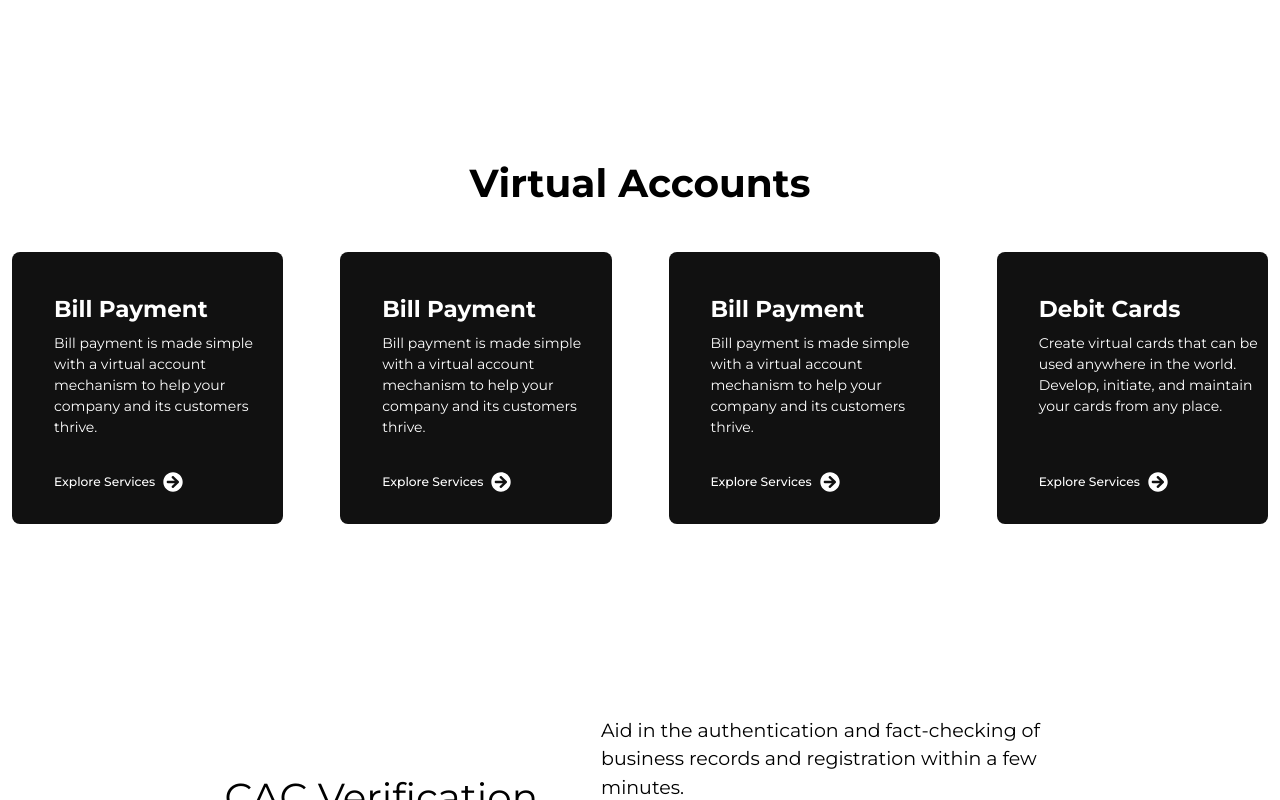
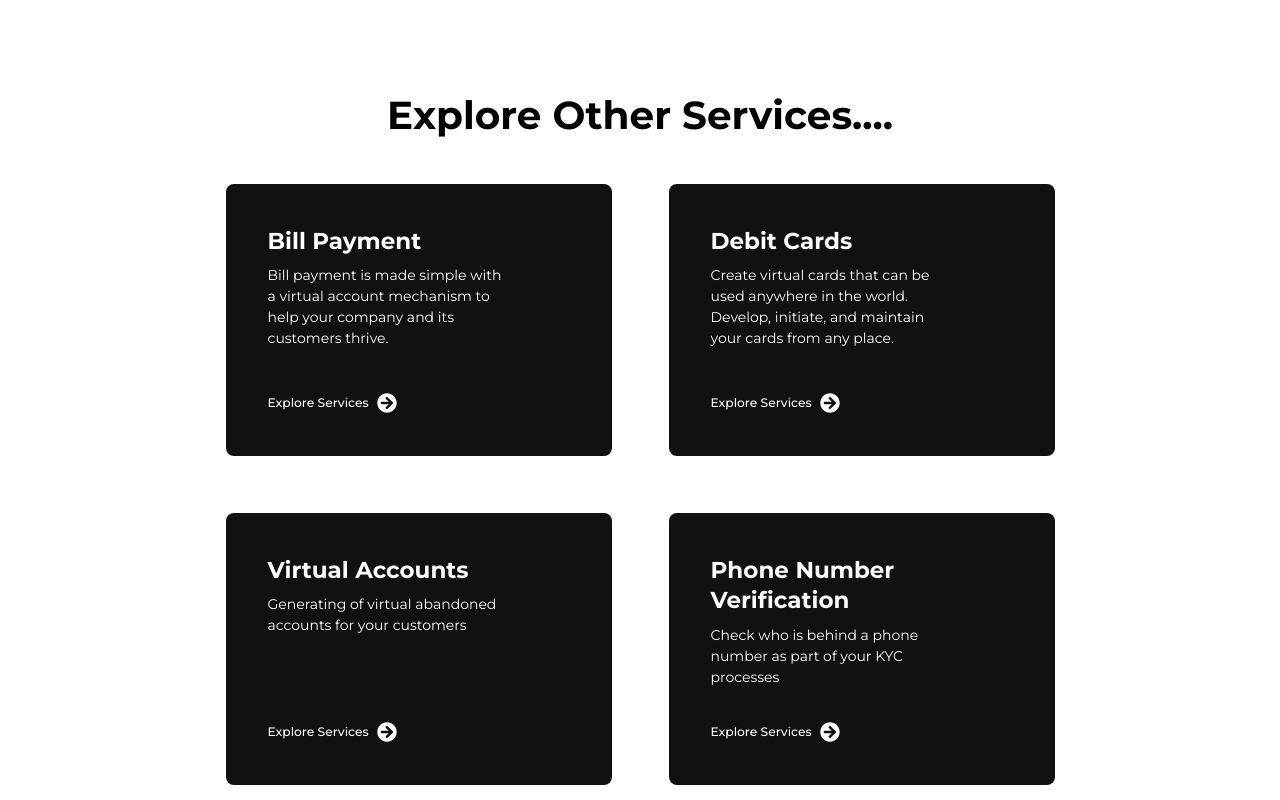
Before and after one commit to devcenterinnovation/BlacBoxWebsite, a React (Create React App) app: page /service in a window 1280 px wide. Shown: the part 2000-2800 px from the top of the page. Built offline with nearby package versions, Linux system fonts and the light colour scheme.

Commit message:
content fix

```diff
--- a/src/App.js
+++ b/src/App.js
@@ -19,7 +19,7 @@ import '@fontsource/montserrat/400.css';
 import '@fontsource/montserrat/500.css';
 import '@fontsource/montserrat/700.css';
 
-import UnitPage from './pages/unit';
+// import UnitPage from './pages/unit';
 import DocumentationPage from './pages/documentation';
 
 
@@ -41,7 +41,7 @@ function App() {
           <Route path='/waitlist' element={<Waitlist />} />
           <Route path='/waitlist/form' element={<Waitlistform />} />
 
-          <Route path='/unit' element={<UnitPage />} />
+          {/* <Route path='/unit' element={<UnitPage />} /> */}
           {/* <Route path='*' element={<ContactPage />} /> */}
         </Routes>
       </BrowserRouter>
--- a/src/pages/about.jsx
+++ b/src/pages/about.jsx
@@ -78,7 +78,8 @@ export default function AboutPage() {
         justifyContent="space-between"
         alignItems={"center"}
         bgcolor={"#F6F6F6"}
-        pt={{ xs: "18px", sm: "28px", md: "40px" }}
+        // pt={{ xs: "18px", sm: "28px", md: "40px" }}
+        pt={{xs:"30px", sm:"48px", md:"68px"}}
         pb={{ xs: "0px", md: "75px" }}
         pr={{ xs: "14px", sm: "22px", md: "32px" }}
         pl={{ xs: "28px", sm: "45px", md: "63px" }}
--- a/src/pages/contact.jsx
+++ b/src/pages/contact.jsx
@@ -14,7 +14,7 @@ import NavBar from "../component/layout/nav"
 import "../style/css/waitlist/waitlistform.css"
 import { BsSquareFill } from "react-icons/bs"
 
-import heroImage from "../images/contact/contact_hero.svg"
+import heroImage from "../images/contact/contact_hero_2.svg"
 
 const serviceList = [
   "Bank Services",
--- a/src/pages/service.jsx
+++ b/src/pages/service.jsx
@@ -28,6 +28,14 @@ const bankServices = [
   },
 ]
 
+
+const services = [
+  {title:"Bill Payment",text:"Bill payment is made simple with a virtual account mechanism to help your company and its customers thrive."},
+  {title:"Debit Cards",text:"Create virtual cards that can be used anywhere in the world. Develop, initiate, and maintain your cards from any place."},
+  {title:"Virtual Accounts",text:"Generating of virtual abandoned accounts for your customers"},
+  {title:"Phone Number Verification",text:"Check who is behind a phone number as part of your KYC processes"},
+]
+
 export default function ServicePage() {
   return (
     <Box>
@@ -49,7 +57,8 @@ export default function ServicePage() {
             pl={{ xs: "38px", sm: "60px", md: "85px" }}
             pr={{ xs: "38px", sm: "0px" }}
             bgcolor="rgba()"
-            pt={{ xs: "67px", sm: "107px", md: "151px" }}
+            // pt={{ xs: "67px", sm: "107px", md: "151px" }}
+            pt={{xs:"37px", sm:"58px", md:"83px"}}
             pb={{ xs: "53px", sm: "84px", md: "119px" }}
           >
             <Typography variant="h1" fontWeight={"467"}>
@@ -206,37 +215,43 @@ export default function ServicePage() {
       >
         <Box mb={{ xs: "20px", sm: "32px", md: "45px" }}>
           <Typography variant="h3" fontWeight={"600"} textAlign="center">
-            Virtual Accounts
+            Explore Other Services....
           </Typography>
         </Box>
-        <Stack
-          direction={{ xs: "column", sm: "row" }}
+        <Grid
+        container
+          // direction={{ xs: "column", sm: "row" }}
           justifyContent="center"
-          px={"4px"}
+          // flexWrap={"wrap"}
+          columnGap={{xs:"25px", sm:"40px", md:"57px"}}
+          rowGap={{xs:"25px", sm:"40px", md:"57px"}}
+          px={{xs:"35px"}}
+
         >
-          <Box
-            pb={{ xs: "14px", sm: "22px", md: "31px" }}
-            pt={{ xs: "19px", sm: "30px", md: "42px" }}
-            pl={{ xs: "18px", sm: "29px", md: "42px" }}
-            mr={{ xs: "25px", sm: "40px", md: "57px" }}
+          {
+            services.map((item)=>(
+            <Grid item
+            xs={12} md={6}
+            key={item.title}
+            // pb={{ xs: "14px", sm: "22px", md: "31px" }}
+            // pt={{ xs: "19px", sm: "30px", md: "42px" }}
+            py={"42px"}
+            // pl={{ xs: "18px", sm: "29px", md: "42px" }}
+            px={{xs:"35px",  md:"42px"}}
+            // mr={{ xs: "25px", sm: "40px", md: "57px" }}
             sx={{
               width: "100%",
-              maxWidth: { sm: "272px", md: "386px" },
+              maxWidth: {   md: "386px" },
               minHeight: { xs: "120px", sm: "192px", md: "272px" },
-              borderRadius: { xs: "3px", sm: "5px", md: "8px" },
+              borderRadius: "8px" ,
               bgcolor: "#111111",
               color: "white",
             }}
           >
             <Stack justifyContent={"space-between"} height="100%">
               <Box width={"100%"} maxWidth={{ sm: "169px", md: "239px" }}>
-                <Typography variant="h5" fontWeight={"800"}>
-                  Bill Payment
-                </Typography>
-                <Typography mt={{ xs: "4px", sm: "7px", md: "9px" }}>
-                  Bill payment is made simple with a virtual account mechanism
-                  to help your company and its customers thrive.
-                </Typography>
+                <Typography variant="h5" fontWeight={"800"}> {item.title} </Typography>
+                <Typography mt={{ xs: "4px", sm: "7px", md: "9px" }}> {item.text} </Typography>
               </Box>
               <Box>
                 <Button
@@ -252,125 +267,11 @@ export default function ServicePage() {
                 </Button>
               </Box>
             </Stack>
-          </Box>
-          <Box
-            pb={{ xs: "14px", sm: "22px", md: "31px" }}
-            pt={{ xs: "19px", sm: "30px", md: "42px" }}
-            pl={{ xs: "18px", sm: "29px", md: "42px" }}
-            mr={{ xs: "25px", sm: "40px", md: "57px" }}
-            sx={{
-              width: "100%",
-              maxWidth: { sm: "272px", md: "386px" },
-              minHeight: { xs: "120px", sm: "192px", md: "272px" },
-              borderRadius: { xs: "3px", sm: "5px", md: "8px" },
-              bgcolor: "#111111",
-              color: "white",
-            }}
-          >
-            <Stack justifyContent={"space-between"} height="100%">
-              <Box width={"100%"} maxWidth={{ sm: "169px", md: "239px" }}>
-                <Typography variant="h5" fontWeight={"800"}>
-                  Bill Payment
-                </Typography>
-                <Typography mt={{ xs: "4px", sm: "7px", md: "9px" }}>
-                  Bill payment is made simple with a virtual account mechanism
-                  to help your company and its customers thrive.
-                </Typography>
-              </Box>
-              <Box>
-                <Button
-                  sx={{
-                    color: "white",
-                    padding: "0",
-                    textTransform: "capitalize",
-                  }}
-                  endIcon={<FaArrowCircleRight />}
-                >
-                  {" "}
-                  Explore services
-                </Button>
-              </Box>
-            </Stack>
-          </Box>
-          <Box
-            pb={{ xs: "14px", sm: "22px", md: "31px" }}
-            pt={{ xs: "19px", sm: "30px", md: "42px" }}
-            pl={{ xs: "18px", sm: "29px", md: "42px" }}
-            mr={{ xs: "25px", sm: "40px", md: "57px" }}
-            sx={{
-              width: "100%",
-              maxWidth: { sm: "272px", md: "386px" },
-              minHeight: { xs: "120px", sm: "192px", md: "272px" },
-              borderRadius: { xs: "3px", sm: "5px", md: "8px" },
-              bgcolor: "#111111",
-              color: "white",
-            }}
-          >
-            <Stack justifyContent={"space-between"} height="100%">
-              <Box width={"100%"} maxWidth={{ sm: "169px", md: "239px" }}>
-                <Typography variant="h5" fontWeight={"800"}>
-                  Bill Payment
-                </Typography>
-                <Typography mt={{ xs: "4px", sm: "7px", md: "9px" }}>
-                  Bill payment is made simple with a virtual account mechanism
-                  to help your company and its customers thrive.
-                </Typography>
-              </Box>
-              <Box>
-                <Button
-                  sx={{
-                    color: "white",
-                    padding: "0",
-                    textTransform: "capitalize",
-                  }}
-                  endIcon={<FaArrowCircleRight />}
-                >
-                  {" "}
-                  Explore services
-                </Button>
-              </Box>
-            </Stack>
-          </Box>
-          <Box
-            pb={{ xs: "14px", sm: "22px", md: "31px" }}
-            pt={{ xs: "19px", sm: "30px", md: "42px" }}
-            pl={{ xs: "18px", sm: "29px", md: "42px" }}
-            mt={{ xs: "25px", sm: "0" }}
-            sx={{
-              width: "100%",
-              maxWidth: { sm: "272px", md: "386px" },
-              minHeight: { xs: "120px", sm: "192px", md: "272px" },
-              borderRadius: { xs: "3px", sm: "5px", md: "8px" },
-              bgcolor: "#111111",
-              color: "white",
-            }}
-          >
-            <Stack justifyContent={"space-between"} height="100%">
-              <Box width={"100%"} maxWidth={{ sm: "169px", md: "239px" }}>
-                <Typography variant="h5" fontWeight={"800"}>
-                  Debit Cards
-                </Typography>
-                <Typography mt={{ xs: "4px", sm: "7px", md: "9px" }}>
-                  Create virtual cards that can be used anywhere in the world.
-                  Develop, initiate, and maintain your cards from any place.
-                </Typography>
-              </Box>
-              <Box>
-                <Button
-                  sx={{
-                    color: "white",
-                    padding: "0",
-                    textTransform: "capitalize",
-                  }}
-                  endIcon={<FaArrowCircleRight />}
-                >
-                  {" "}
-                  Explore services
-                </Button>
-              </Box>
-            </Stack>
-          </Box>
-        </Stack>
+          </Grid>
+
+            ))
+          }
+        </Grid>
       </Box>
 
       <Box mt={{ xs: "82px", sm: "131px", md: "185px" }}>
```
Also changed, not shown: src/images/contact/contact_hero_2.svg (added).
